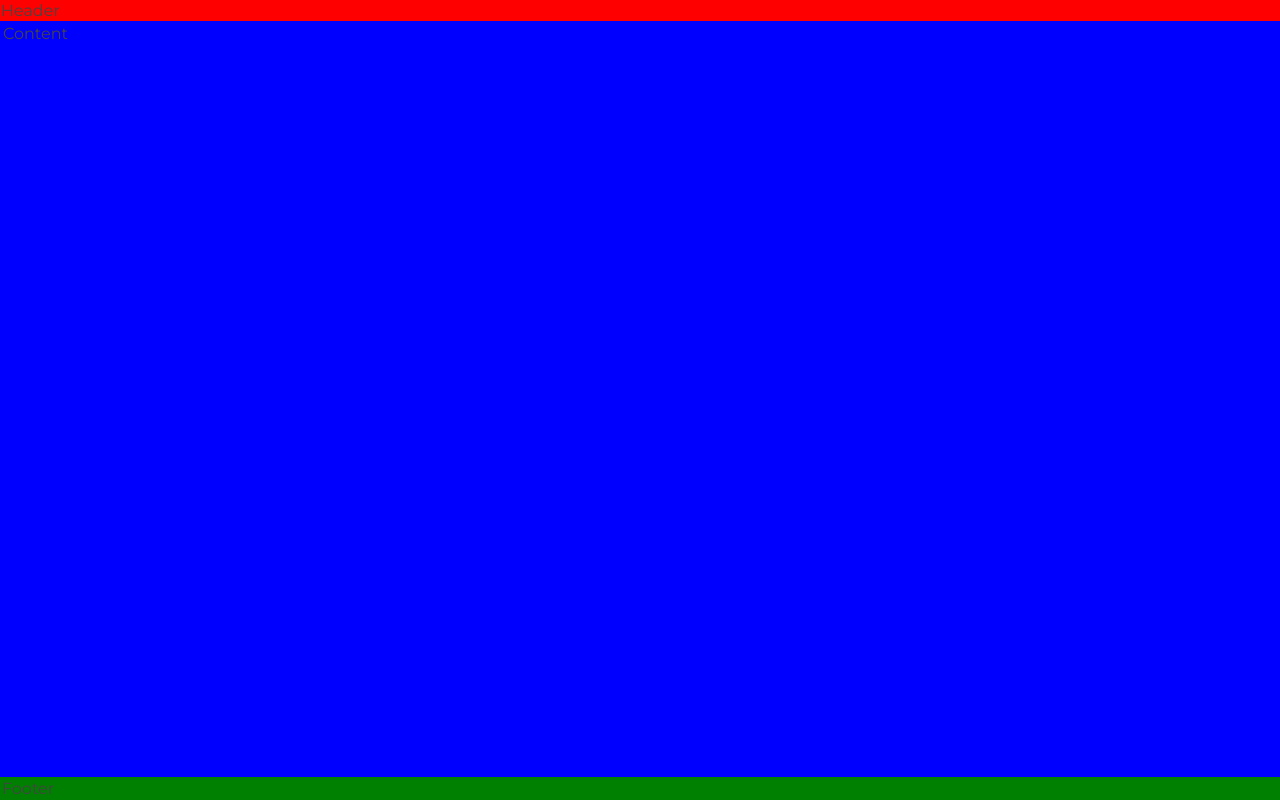
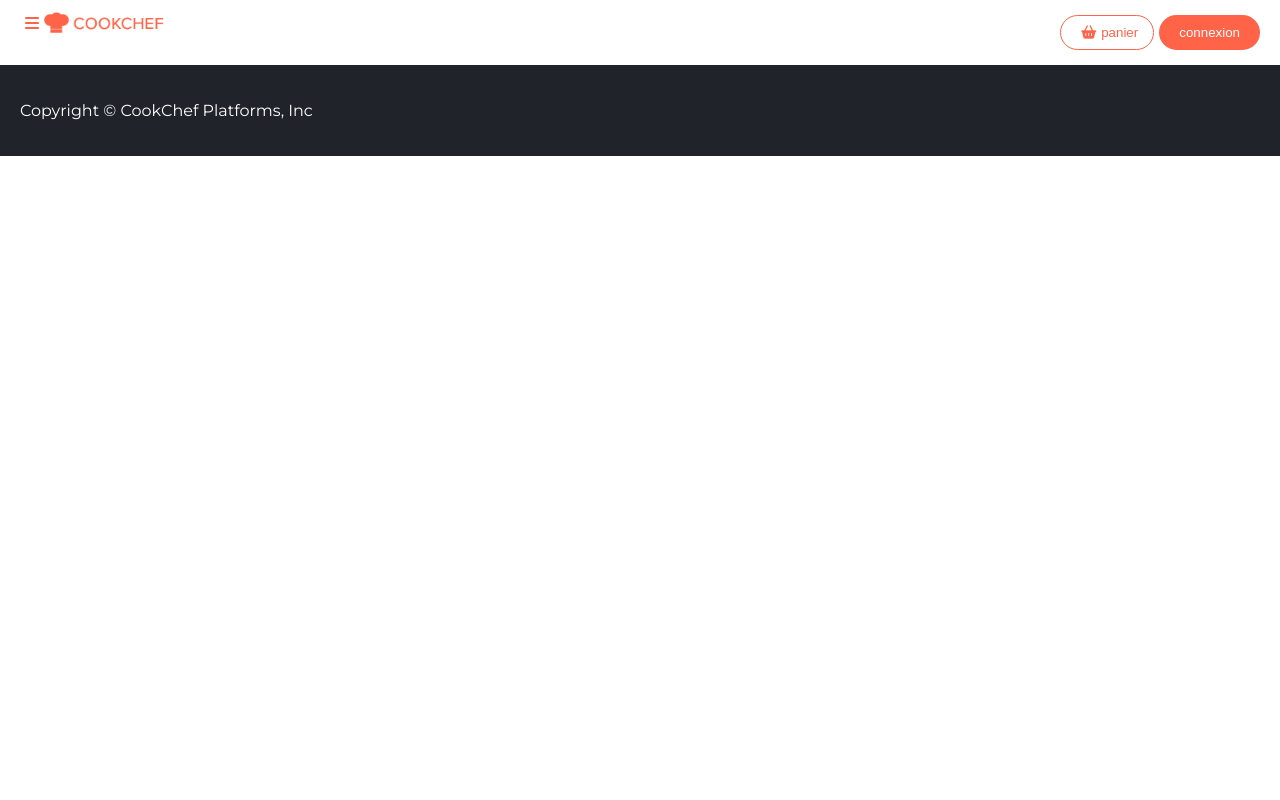
Before and after one commit to ykomara/cookchef, a React (Vite) app: page / in a window 1280 px wide. Built offline with nearby package versions, Linux system fonts and the light colour scheme.

Commit message:
Mise en place du Header et du Footer

```diff
--- a/index.html
+++ b/index.html
@@ -1,4 +1,4 @@
-<!DOCTYPE html>
+<!doctype html>
 <html lang="en">
   <head>
     <meta charset="UTF-8" />
@@ -8,6 +8,10 @@
       href="https://fonts.googleapis.com/css2?family=Montserrat:ital,wght@0,100..900;1,100..900&family=Mulish:ital,wght@0,200..1000;1,200..1000&display=swap"
       rel="stylesheet"
     />
+    <script
+      src="https://kit.fontawesome.com/80fa69390c.js"
+      crossorigin="anonymous"
+    ></script>
     <meta name="viewport" content="width=device-width, initial-scale=1.0" />
     <title>Cookchef</title>
   </head>
--- a/src/App.jsx
+++ b/src/App.jsx
@@ -6,7 +6,7 @@
   return (
     <div className={`d-flex flex-column ${styles.appContainer}`}>
       <Header />
-      <Content />
+      {/* <Content /> */}
       <Footer />
     </div>
   );
--- /dev/null
+++ b/src/assets/styles/_themes.scss
@@ -0,0 +1,21 @@
+.btn {
+  padding: 5px 15px;
+  border-radius: 20px;
+  cursor: pointer;
+  transition: 0.3s;
+  &:hover {
+    opacity: 0.9;
+  }
+}
+
+.btn-primary {
+  background-color: var(--primary);
+  color: white;
+  border: 5px solid var(--primary);
+}
+
+.btn-reverse-primary {
+  background-color: white;
+  color: var(--primary);
+  border: 1.5px solid var(--primary);
+}
--- a/src/assets/styles/_utiles.scss
+++ b/src/assets/styles/_utiles.scss
@@ -14,8 +14,12 @@
   padding: 30px;
 }
 
-.m-5 {
+.mr-5 {
   margin: 5px;
+}
+
+.mr-15 {
+  margin: 15px;
 }
 .m-10 {
   margin: 10px;
--- a/src/assets/styles/_variables.scss
+++ b/src/assets/styles/_variables.scss
@@ -6,6 +6,6 @@
   --font-family: "Montserrat", sans-serif;
   --box-shadow: 0 6px 9px rgb(0 0 0 / 15%);
   --box-shadow-nav:
-    rgb(0 0 0 / 22%) 0px 2px 18px 0px, rgb(0 0 0 / 16%) 0px 2px 10px 0px;
+    10px 0px 13px -7px #000000, rgb(0 0 0 / 16%) 0px 2px 10px 0px;
   --text-color: #444;
 }
--- a/src/assets/styles/index.scss
+++ b/src/assets/styles/index.scss
@@ -4,3 +4,4 @@
 @use "./flex";
 @use "./utiles";
 @use "./debug";
+@use "./themes";
--- a/src/components/Footer.jsx
+++ b/src/components/Footer.jsx
@@ -1,3 +1,11 @@
+import styles from "./Footer.module.scss";
+
 export default function Footer() {
-  return <div className="b2"> Footer </div>;
+  return (
+    <footer
+      className={`${styles.footer} d-flex flex-row align-items-center justify-content-center`}
+    >
+      <p> Copyright © CookChef Platforms, Inc </p>
+    </footer>
+  );
 }
--- /dev/null
+++ b/src/components/Footer.module.scss
@@ -0,0 +1,6 @@
+.footer {
+  padding: 20px;
+  text-align: center;
+  background-color: var(--gray-1);
+  color: white;
+}
--- a/src/components/Header.jsx
+++ b/src/components/Header.jsx
@@ -1,3 +1,19 @@
+import styles from "./Header.module.scss";
+import cookchef from "../assets/images/cookchef.png";
 export default function Header() {
-  return <div className="b1"> Header </div>;
+  return (
+    <header className={`${styles.header} d-flex flex-row align-items-center `}>
+      <i class="fa-solid fa-bars mr-5"></i>
+      <div className="flex-fill">
+        <img src={cookchef} alt="Logo cookchef" />
+      </div>
+      <ul>
+        <button className="mr-5 btn btn-reverse-primary">
+          <i class="fa-solid fa-basket-shopping mr-5"></i>
+          <span>panier</span>
+        </button>
+        <button className="btn btn-primary">connexion</button>
+      </ul>
+    </header>
+  );
 }
--- /dev/null
+++ b/src/components/Header.module.scss
@@ -0,0 +1,8 @@
+.header {
+  padding: 10px 20px;
+  box-shadow: var(--box-shadow-nav);
+  color: var(--primary);
+  img {
+    width: 120px;
+  }
+}
```
